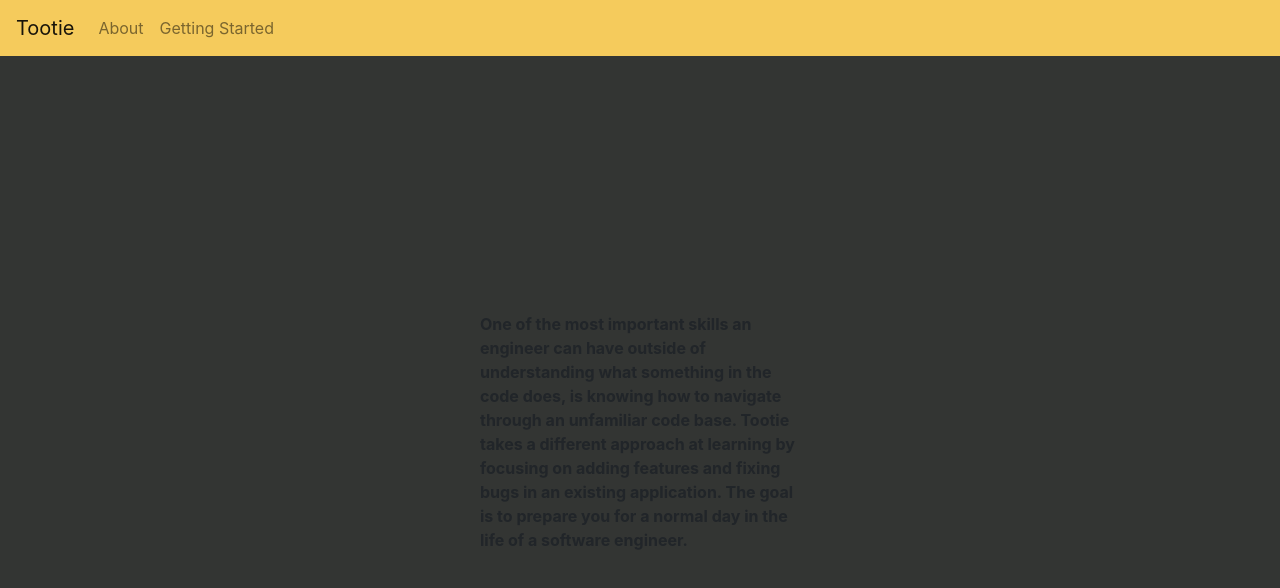
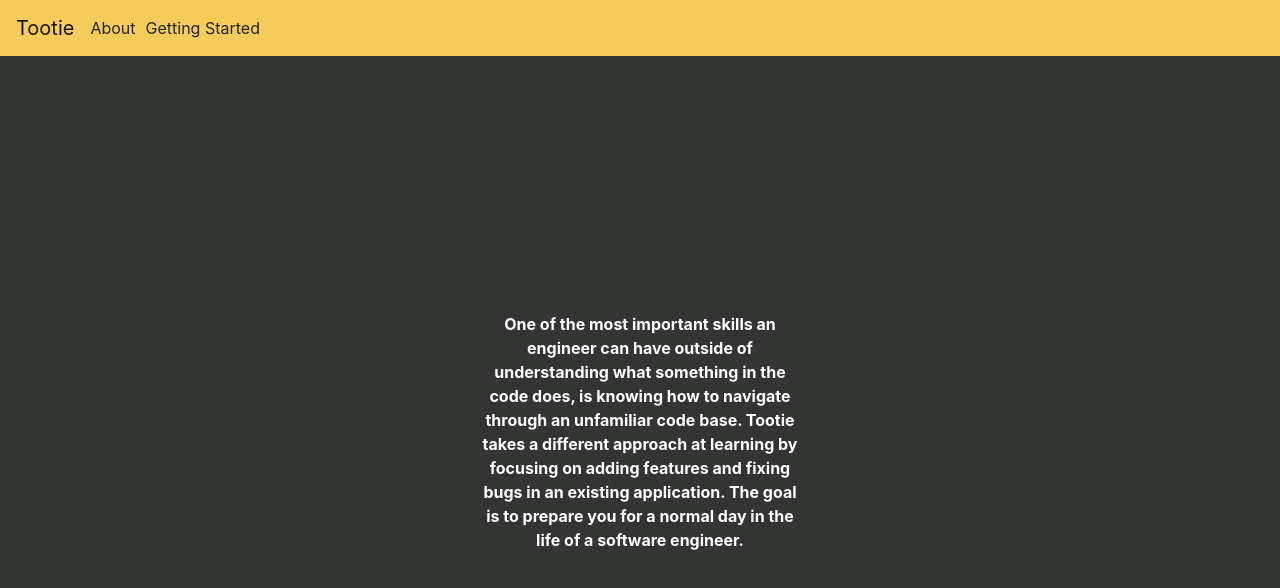
Before and after one commit to ivymarkwell/tootie, a React (Create React App) app: page /about in a window 1280 px wide. Shown: the top 588 px of the page. Built offline with nearby package versions, Linux system fonts and the light colour scheme.

Commit message:
fix links, css stuff

```diff
--- a/src/App.css
+++ b/src/App.css
@@ -1,3 +1,10 @@
+.about {
+  font-weight: bold;
+  margin-top: 20%;
+  max-width: 25%;
+  text-align: center;
+}
+
 .app {
   background-color: #333533;
   min-height: 100vh;
@@ -8,18 +15,13 @@
   min-height: 78vh;
 }
 
-.center {
-  margin-top: 20%;
-  max-width: 25%;
-  font-weight: bold;
-}
-
 .code-editor {
   width: 80%;
 }
 
 .flex-column {
   align-items: center;
+  color: #ffffff;
   display: flex;
   flex-direction: column;
 }
--- a/src/components/About.js
+++ b/src/components/About.js
@@ -3,7 +3,7 @@ import React from "react";
 function About() {
   return (
     <div className="flex-column">
-      <p className="center">
+      <p className="about">
         One of the most important skills an engineer can have outside of
         understanding what something in the code does, is knowing how to
         navigate through an unfamiliar code base. Tootie takes a different
--- a/src/index.js
+++ b/src/index.js
@@ -22,8 +22,18 @@ const routing = (
         </Navbar.Brand>
         <Navbar.Collapse>
           <Nav>
-            <Nav.Link href="/about">About</Nav.Link>
-            <Nav.Link href="/getting-started">Getting Started</Nav.Link>
+            <Link
+              to="/about"
+              style={{ all: "unset", cursor: "pointer", paddingRight: "10px" }}
+            >
+              About
+            </Link>
+            <Link
+              to="/getting-started"
+              style={{ all: "unset", cursor: "pointer" }}
+            >
+              Getting Started
+            </Link>
           </Nav>
         </Navbar.Collapse>
       </Navbar>
```
